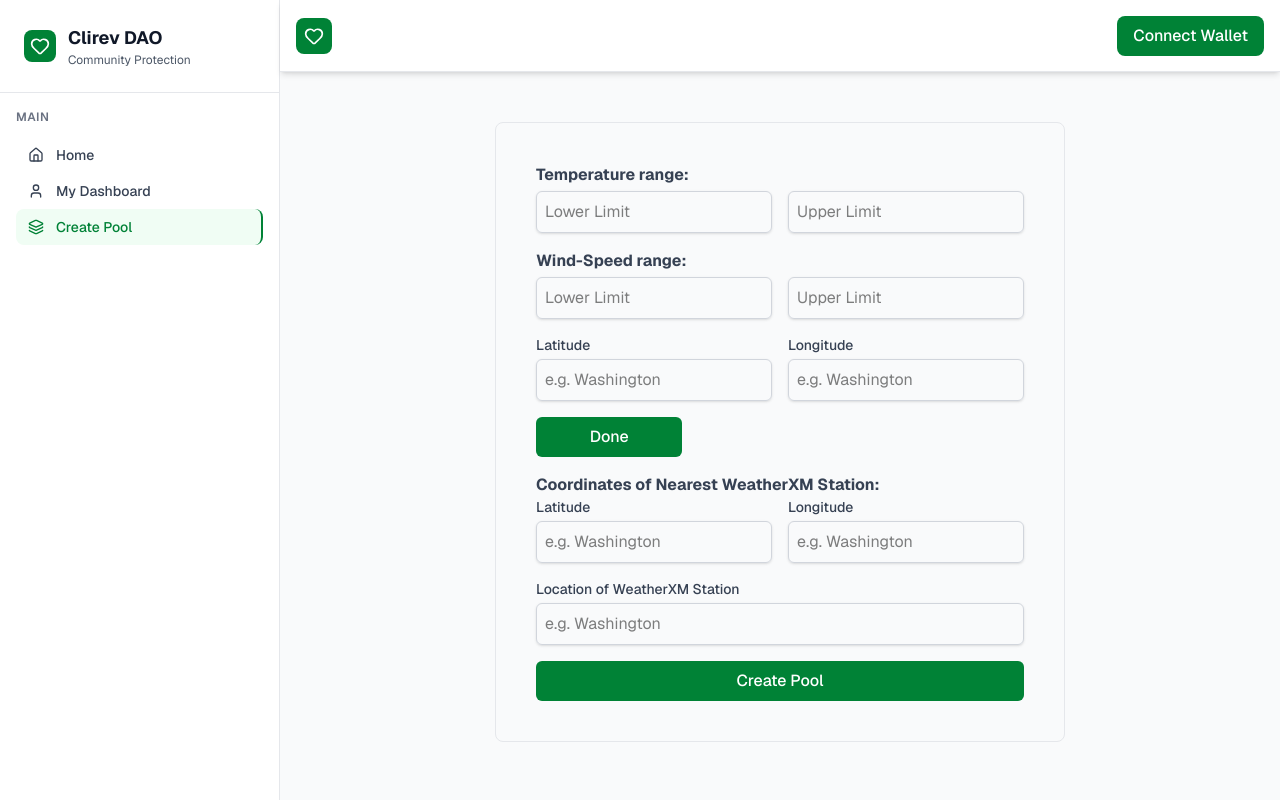
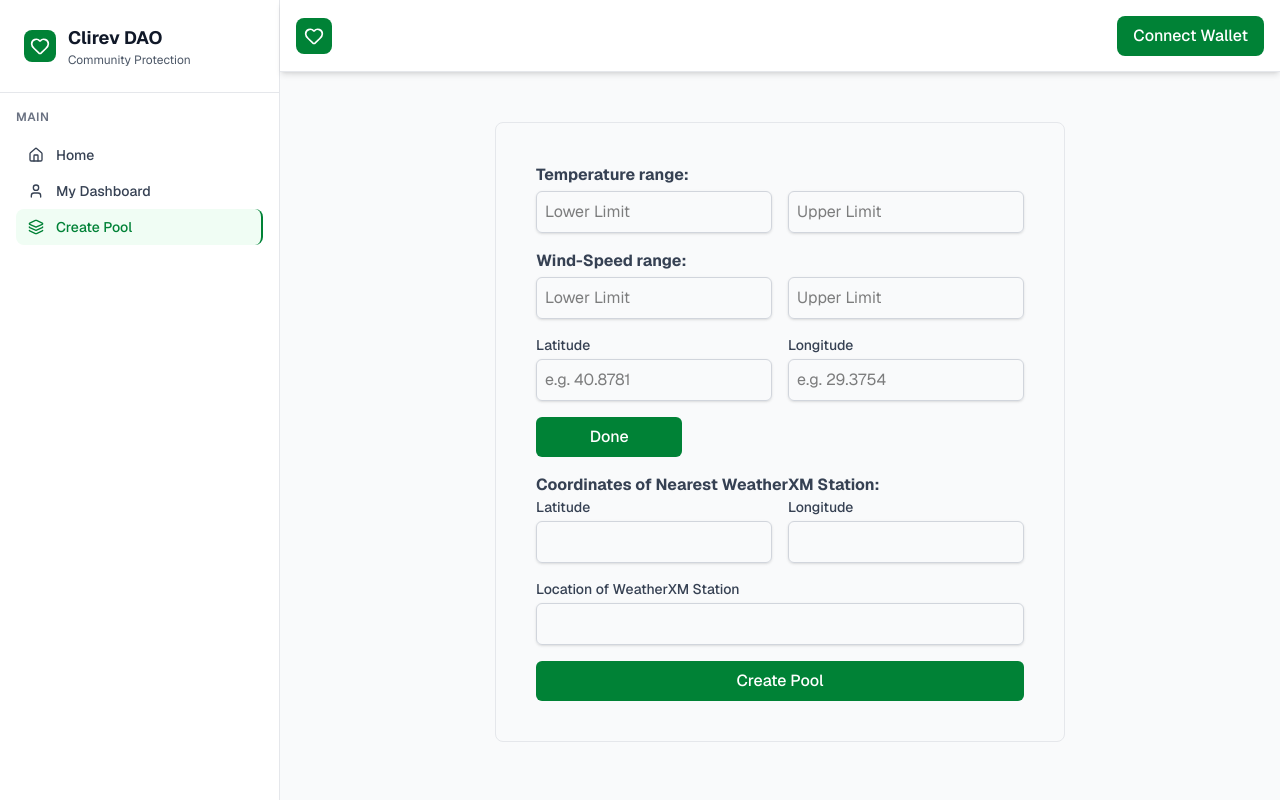
Before and after one commit to AkashMundari/Clirev, a Next.js app: page /create-pool in a window 1280 px wide. Built offline with nearby package versions, Linux system fonts and the light colour scheme.

Commit message:
Update page.jsx

```diff
--- a/app/create-pool/page.jsx
+++ b/app/create-pool/page.jsx
@@ -221,7 +221,7 @@ const CreatePool = () => {
               </label>
               <input
                 type="text"
-                placeholder="e.g. Washington"
+                placeholder="e.g. 40.8781"
                 className="mt-1 block w-full border border-gray-300 rounded-md shadow-sm p-2 text-black"
                 value={givenLatitude}
                 onChange={(e) => setGivenLatitude(e.target.value)}
@@ -233,7 +233,7 @@ const CreatePool = () => {
               </label>
               <input
                 type="text"
-                placeholder="e.g. Washington"
+                placeholder="e.g. 29.3754"
                 className="mt-1 block w-full border border-gray-300 rounded-md shadow-sm p-2 text-black"
                 value={givenLongitude}
                 onChange={(e) => setGivenLongitude(e.target.value)}
@@ -260,7 +260,7 @@ const CreatePool = () => {
               </label>
               <input
                 type="text"
-                placeholder="e.g. Washington"
+                placeholder=""
                 className="mt-1 block w-full border border-gray-300 rounded-md shadow-sm p-2 text-black"
                 value={stationLatitude}
                 disabled
@@ -272,7 +272,7 @@ const CreatePool = () => {
               </label>
               <input
                 type="text"
-                placeholder="e.g. Washington"
+                placeholder=""
                 className="mt-1 block w-full border border-gray-300 rounded-md shadow-sm p-2 text-black"
                 value={stationLongitude}
                 disabled
@@ -286,7 +286,7 @@ const CreatePool = () => {
             </label>
             <input
               type="text"
-              placeholder="e.g. Washington"
+              placeholder=""
               className="mt-1 block w-full border border-gray-300 rounded-md shadow-sm p-2 text-black"
               value={location}
               disabled
```
